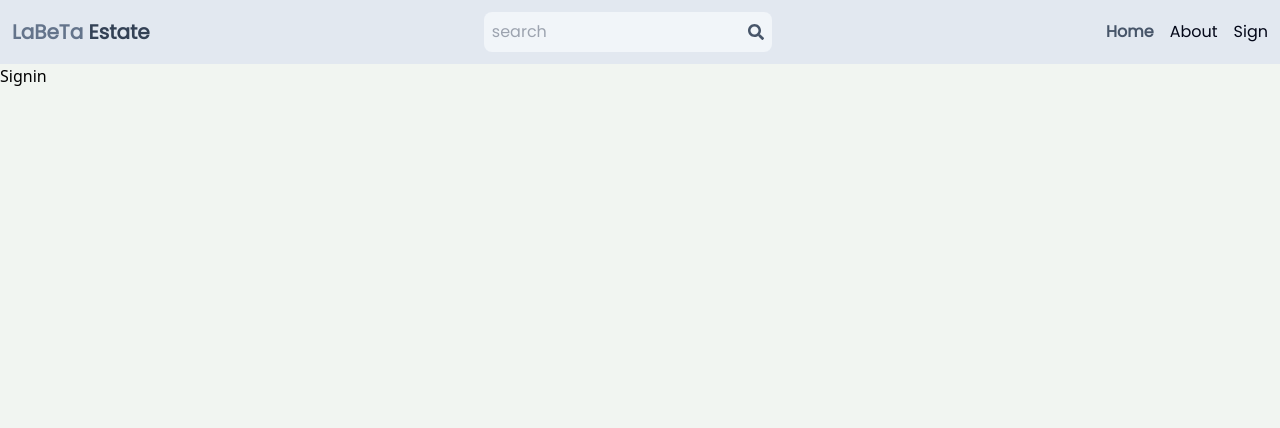
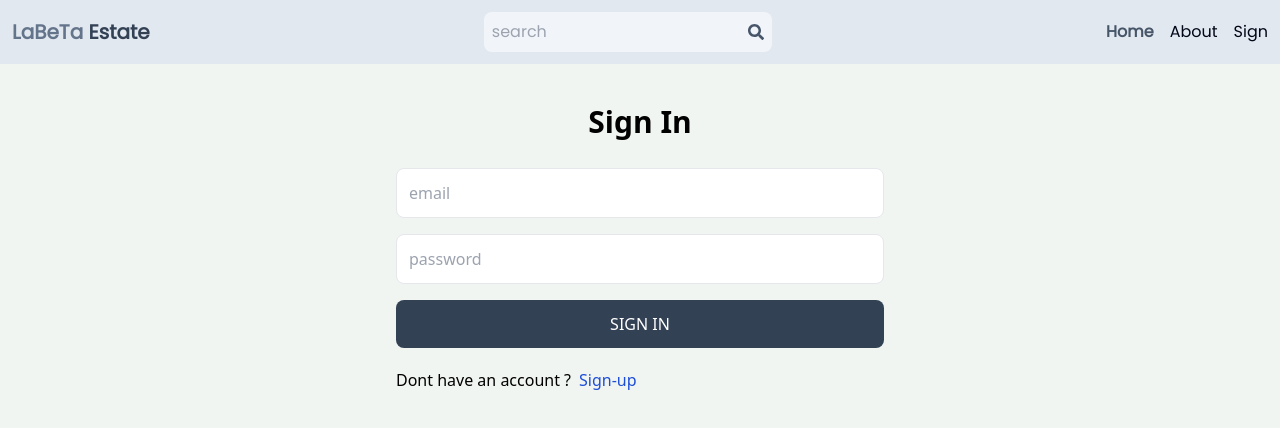
Before and after one commit to Ishan-Sandaruwan/MERN_STATE_FRONTEND_BACKEND, a React (Vite) app in the folder client/: page /sign-in in a window 1280 px wide. Shown: the top 428 px of the page. Built offline with nearby package versions, Linux system fonts and the light colour scheme.

Commit message:
complete sign in page functionality

```diff
--- a/client/src/pages/Signin.jsx
+++ b/client/src/pages/Signin.jsx
@@ -1,7 +1,74 @@
-import React from 'react'
+import { useState } from "react";
+import { Link,useNavigate } from "react-router-dom";
+import axios from "axios";
 
 export default function Signin() {
+  const navigate = useNavigate();
+  const [formData, setFormData] = useState({
+    email: "",
+    password: "",
+  });
+  const [error, setError] = useState("");
+  const [loading, setLoading] = useState(false);
+
+  const handleChange = (e) => {
+    setFormData({
+      ...formData,
+      [e.target.id]: e.target.value,
+    });
+  };
+  const handleSubmit = async (e) => {
+    e.preventDefault();
+    setLoading(true);
+    try {
+      const result = await axios.post("/api/auth/signin", formData);
+      if (result.status === 200) {
+        setLoading(false);
+        setError("");
+        setFormData({});
+        navigate('/');
+      } else {
+        setError(result.data.message || "An error occurred");
+      }
+    } catch (error) {
+      setError(error.response ? error.response.data.message : "An error occurred");
+      // setError("username or email already added , try to sign in ")
+    } finally {
+      setLoading(false);
+    }
+  };
+
   return (
-    <div>Signin</div>
-  )
+    <div className="p-3 max-w-lg mx-auto">
+      <h1 className="text-3xl text-center font-semibold my-7">Sign In</h1>
+      <form className="flex flex-col gap-4" onSubmit={handleSubmit}>
+        <input
+          type="text"
+          placeholder="email"
+          className="border p-3 rounded-lg"
+          id="email"
+          onChange={handleChange}
+          value={formData.email}
+        />
+        <input
+          type="text"
+          placeholder="password"
+          className="border p-3 rounded-lg"
+          id="password"
+          onChange={handleChange}
+          value={formData.password}
+        />
+        <button className="bg-slate-700 text-white p-3 rounded-lg uppercase hover:opacity-90 disabled:opacity-70 smooth">
+          {loading ? "loading..." : "Sign in "}
+        </button>
+      </form>
+      <div className="flex gap-2 mt-5">
+        <p>Dont have an account ? </p>
+        <Link to={"/sign-up"}>
+          <span className="text-blue-700">Sign-up</span>
+        </Link>
+      </div>
+      <span className={error ? 'text-red-600' : 'hidden'}>{error}</span>
+    </div>
+  );
 }
```
